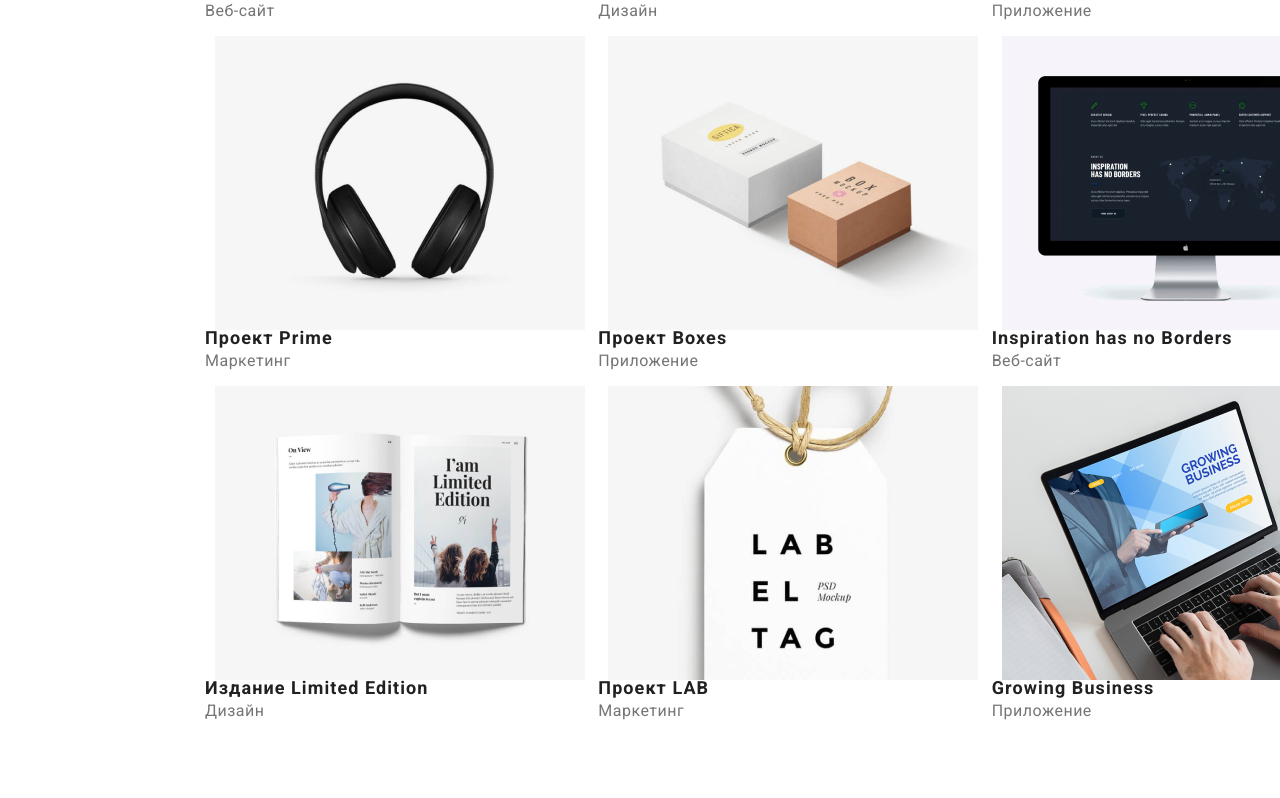
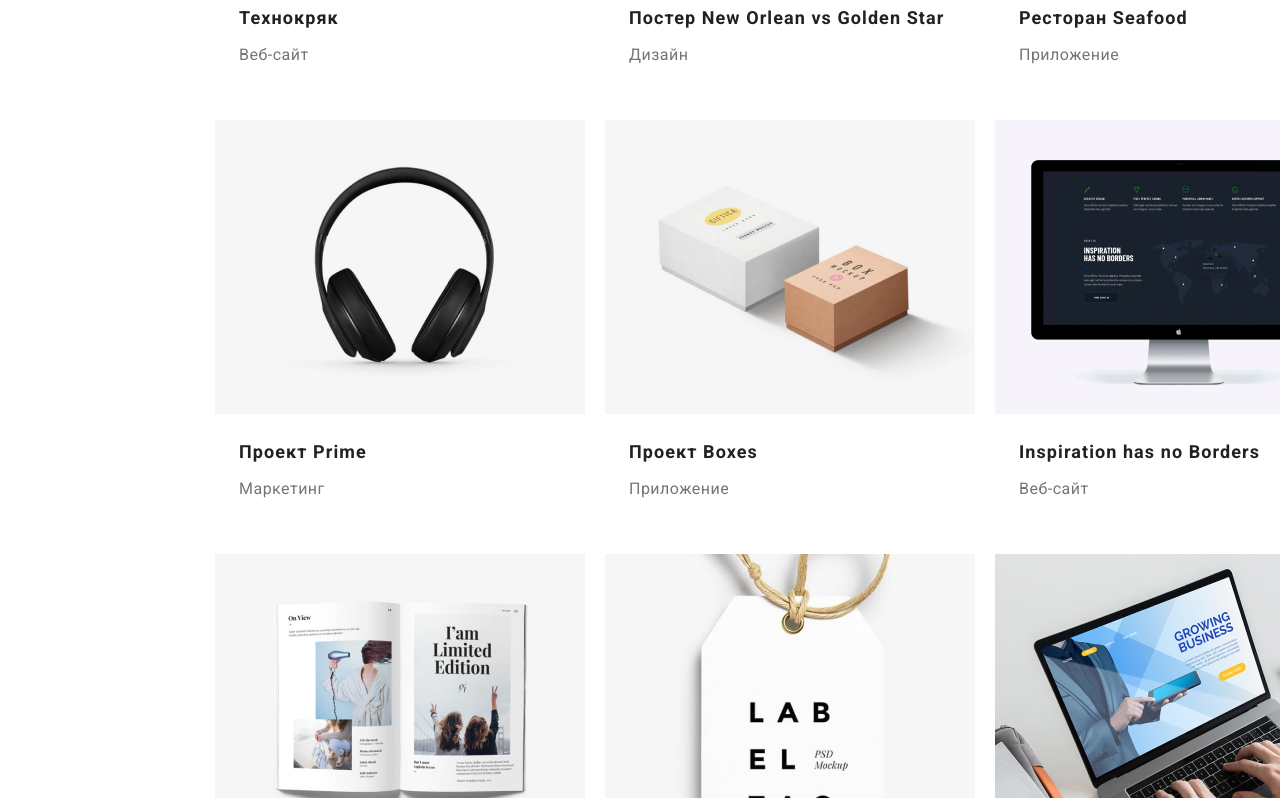
Before and after one commit to Eugene-Pavlovskiy/goit-markup-hw-03, a plain HTML site: page portfolio.html in a window 1280 px wide. Shown: the part 602-1400 px from the top of the page. Drawn offline with nearby package versions, Linux system fonts and the light colour scheme.

Commit message:
adding css properties in portfolio__projects

```diff
--- a/css/styles.css
+++ b/css/styles.css
@@ -395,7 +395,8 @@ header {
 .filters__modal-btn:focus {
   color: #ffffff;
   background-color: #2196f3;
-  box-shadow: 0px 3px 1px rgba(0, 0, 0, 0.1), 0px 1px 2px rgba(0, 0, 0, 0.08), 0px 2px 2px rgba(0, 0, 0, 0.12);
+  box-shadow: 0px 3px 1px rgba(0, 0, 0, 0.1), 0px 1px 2px rgba(0, 0, 0, 0.08),
+    0px 2px 2px rgba(0, 0, 0, 0.12);
 }
 
 /* =============== END FILTERS =============== */
@@ -404,33 +405,35 @@ header {
 .projects__item {
   display: flex;
   flex-wrap: wrap;
-  margin-left: -10px;
-  margin-top: -10px;
-  padding: 0;
 }
 
 .projects__item-list {
-  margin-left: 10px;
-  margin-top: 10px;
-  flex-basis: calc(100% / 3 - 10px);
+  flex-basis: calc(100% / 3);
+  width: 370px;
+  margin-bottom: 30px;
+  padding-right: 20px;
+}
+
+.projects__item-content-wrapper {
+  padding: 20px 24px;
+  width: 370px;
 }
 
 .projects__item .subtitle {
-  font-family: var(--main-font);
   font-weight: 700;
   font-size: 18px;
   line-height: 2;
   letter-spacing: 0.06em;
-  color: #212121;
+  text-align: left;
+  margin-bottom: 4px;
 }
 
 .projects__item .description {
-  font-family: var(--main-font);
   font-weight: 400;
   font-size: 16px;
   line-height: 1.875;
   letter-spacing: 0.03em;
-  color: #757575;
+  text-align: left;
 }
 
 /* =============== END PROJECTS =============== */
--- a/portfolio.html
+++ b/portfolio.html
@@ -76,67 +76,67 @@
 				<ul class="projects__item list">
 					<li class="projects__item-list">
 						<img class="projects__item-img" src="./img/projects/technokryak.png" alt="Технокряк" width="370" height="294" />
-						<div>
-							<h3 class="projects__item subtitle">Технокряк</h3>
-							<p class="projects__item description">Веб-сайт</p>
+						<div class="projects__item-content-wrapper">
+							<h3 class="subtitle">Технокряк</h3>
+							<p class="description">Веб-сайт</p>
 						</div>
 					</li>
 					<li class="projects__item-list">
 						<img class="projects__item-img" src="./img/projects/new-orlean-vs-golden-star-poster.png" alt="Постер New Orlean vs Golden Star" width="370"
 							height="294" />
-						<div>
-							<h3 class="projects__item subtitle">Постер New Orlean vs Golden Star</h3>
-							<p class="projects__item description">Дизайн</p>
+						<div class="projects__item-content-wrapper">
+							<h3 class="subtitle">Постер New Orlean vs Golden Star</h3>
+							<p class="description">Дизайн</p>
 						</div>
 					</li>
 					<li class="projects__item-list">
 						<img class="projects__item-img" src="./img/projects/seafood-restaurant.png" alt="Ресторан Seafood" width="370" height="294" />
-						<div>
-							<h3 class="projects__item subtitle">Ресторан Seafood</h3>
-							<p class="projects__item description">Приложение</p>
+						<div class="projects__item-content-wrapper">
+							<h3 class="subtitle">Ресторан Seafood</h3>
+							<p class="description">Приложение</p>
 						</div>
 					</li>
 					<li class="projects__item-list">
 						<img class="projects__item-img" src="./img/projects/prime-project.png" alt="Проект Prime" width="370" height="294" />
-						<div>
-							<h3 class="projects__item subtitle">Проект Prime</h3>
-							<p class="projects__item description">Маркетинг</p>
+						<div class="projects__item-content-wrapper">
+							<h3 class="subtitle">Проект Prime</h3>
+							<p class="description">Маркетинг</p>
 						</div>
 					</li>
 					<li class="projects__item-list">
 						<img class="projects__item-img" src="./img/projects/boxes-project.png" alt="Проект Boxes" width="370" height="294" />
-						<div>
-							<h3 class="projects__item subtitle">Проект Boxes</h3>
-							<p class="projects__item description">Приложение</p>
+						<div class="projects__item-content-wrapper">
+							<h3 class="subtitle">Проект Boxes</h3>
+							<p class="description">Приложение</p>
 						</div>
 					</li>
 					<li class="projects__item-list">
 						<img class="projects__item-img" src="./img/projects/inspiration-has-no-borders.png" alt="Inspiration has no Borders" width="370"
 							height="294" />
-							<div>
-								<h3 class="projects__item subtitle">Inspiration has no Borders</h3>
-								<p class="projects__item description">Веб-сайт</p>
+							<div class="projects__item-content-wrapper">
+								<h3 class="subtitle">Inspiration has no Borders</h3>
+								<p class="description">Веб-сайт</p>
 							</div>
 						</li>
 					<li class="projects__item-list">
 						<img class="projects__item-img" src="./img/projects/limited-edition.png" alt="Издание Limited Edition" width="370" height="294" />
-						<div>
-							<h3 class="projects__item subtitle">Издание Limited Edition</h3>
-							<p class="projects__item description">Дизайн</p>
+						<div class="projects__item-content-wrapper">
+							<h3 class="subtitle">Издание Limited Edition</h3>
+							<p class="description">Дизайн</p>
 						</div>
 					</li>
 					<li class="projects__item-list">
 						<img class="projects__item-img" src="./img/projects/lab-project.png" alt="Проект LAB" width="370" height="294" />
-						<div>
-							<h3 class="projects__item subtitle">Проект LAB</h3>
-							<p class="projects__item description">Маркетинг</p>
+						<div class="projects__item-content-wrapper">
+							<h3 class="subtitle">Проект LAB</h3>
+							<p class="description">Маркетинг</p>
 						</div>
 					</li>
 					<li class="projects__item-list">
 						<img class="projects__item-img" src="./img/projects/growing-business.png" alt="Growing Business" width="370" height="294" />
-						<div>
-							<h3 class="projects__item subtitle">Growing Business</h3>
-							<p class="projects__item description">Приложение</p>
+						<div class="projects__item-content-wrapper">
+							<h3 class="subtitle">Growing Business</h3>
+							<p class="description">Приложение</p>
 						</div>
 					</li>
 				</ul>
```
Also changed, not shown: index.html (+8 -8 lines).
